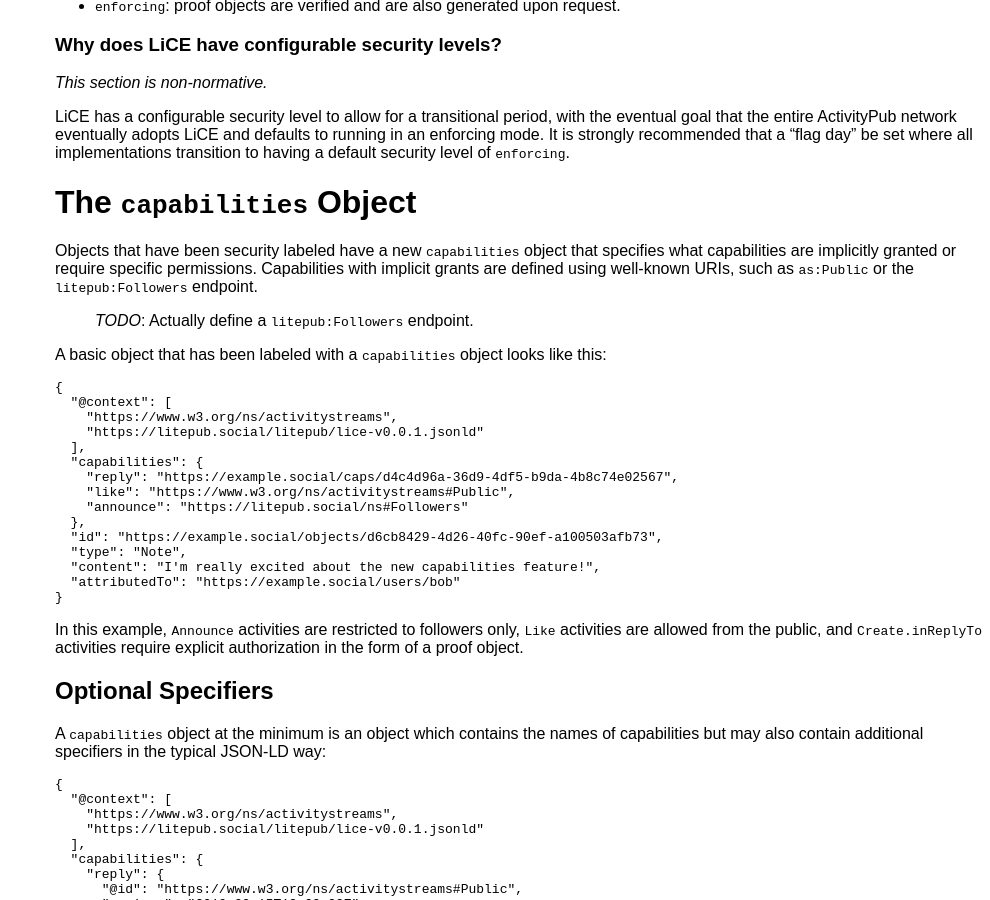
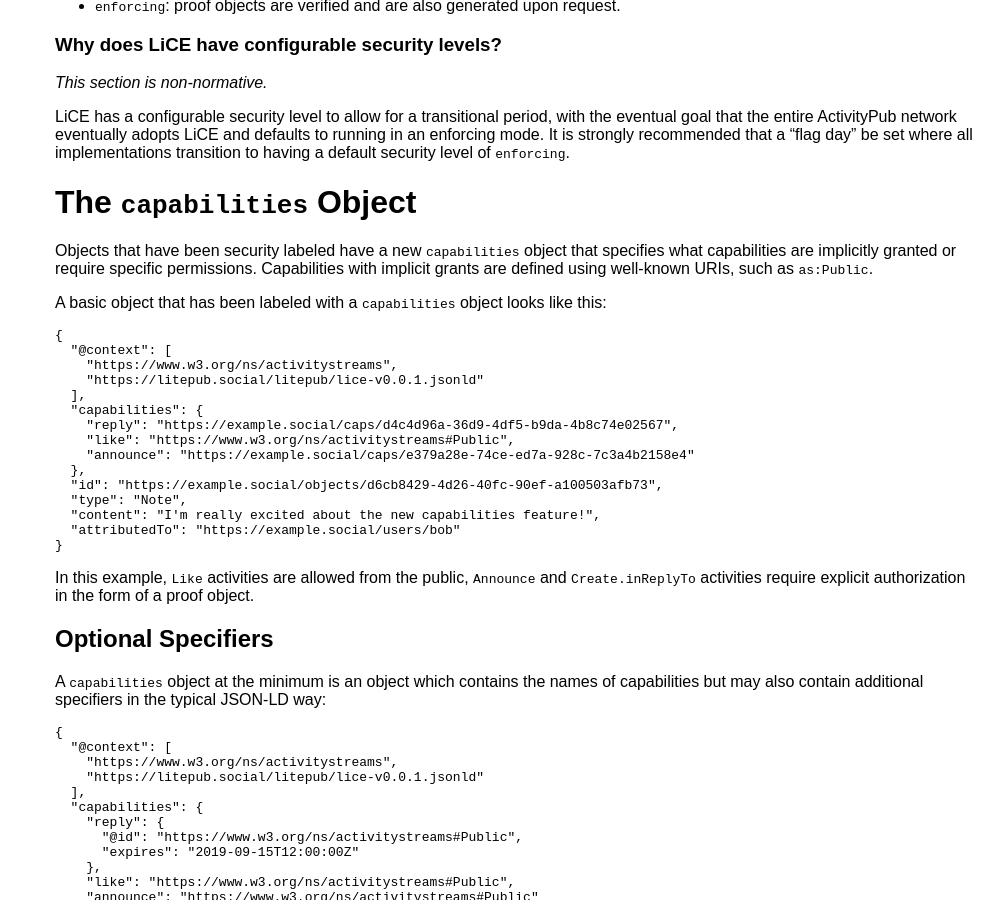
Before and after one commit to litepub/litepub, a Jekyll site: the page built from lice.md, in a window 1280 px wide and 900 px high, scrolled down 525 px. Shown: the whole window, without its empty margins (290-1280 px from the left). Built offline with Jekyll 4.4.1, drawn with Linux system fonts in a browser that asks for light colours.

Commit message:
kill litepub:Followers per puck

````diff
--- a/lice.md
+++ b/lice.md
@@ -49,10 +49,7 @@ where all implementations transition to having a default security level of
 
 Objects that have been security labeled have a new `capabilities` object that specifies
 what capabilities are implicitly granted or require specific permissions.  Capabilities
-with implicit grants are defined using well-known URIs, such as `as:Public` or
-the `litepub:Followers` endpoint.
-
-> *TODO*: Actually define a `litepub:Followers` endpoint.
+with implicit grants are defined using well-known URIs, such as `as:Public`.
 
 A basic object that has been labeled with a `capabilities` object looks like this:
 
@@ -65,7 +62,7 @@ A basic object that has been labeled with a `capabilities` object looks like thi
   "capabilities": {
     "reply": "https://example.social/caps/d4c4d96a-36d9-4df5-b9da-4b8c74e02567",
     "like": "https://www.w3.org/ns/activitystreams#Public",
-    "announce": "https://litepub.social/ns#Followers"
+    "announce": "https://example.social/caps/e379a28e-74ce-ed7a-928c-7c3a4b2158e4"
   },
   "id": "https://example.social/objects/d6cb8429-4d26-40fc-90ef-a100503afb73",
   "type": "Note",
@@ -74,9 +71,9 @@ A basic object that has been labeled with a `capabilities` object looks like thi
 }
 ```
 
-In this example, `Announce` activities are restricted to followers only, `Like`
-activities are allowed from the public, and `Create.inReplyTo` activities require
-explicit authorization in the form of a proof object.
+In this example, `Like` activities are allowed from the public, `Announce` and
+`Create.inReplyTo` activities require explicit authorization in the form of a
+proof object.
 
 
 ## Optional Specifiers
````
